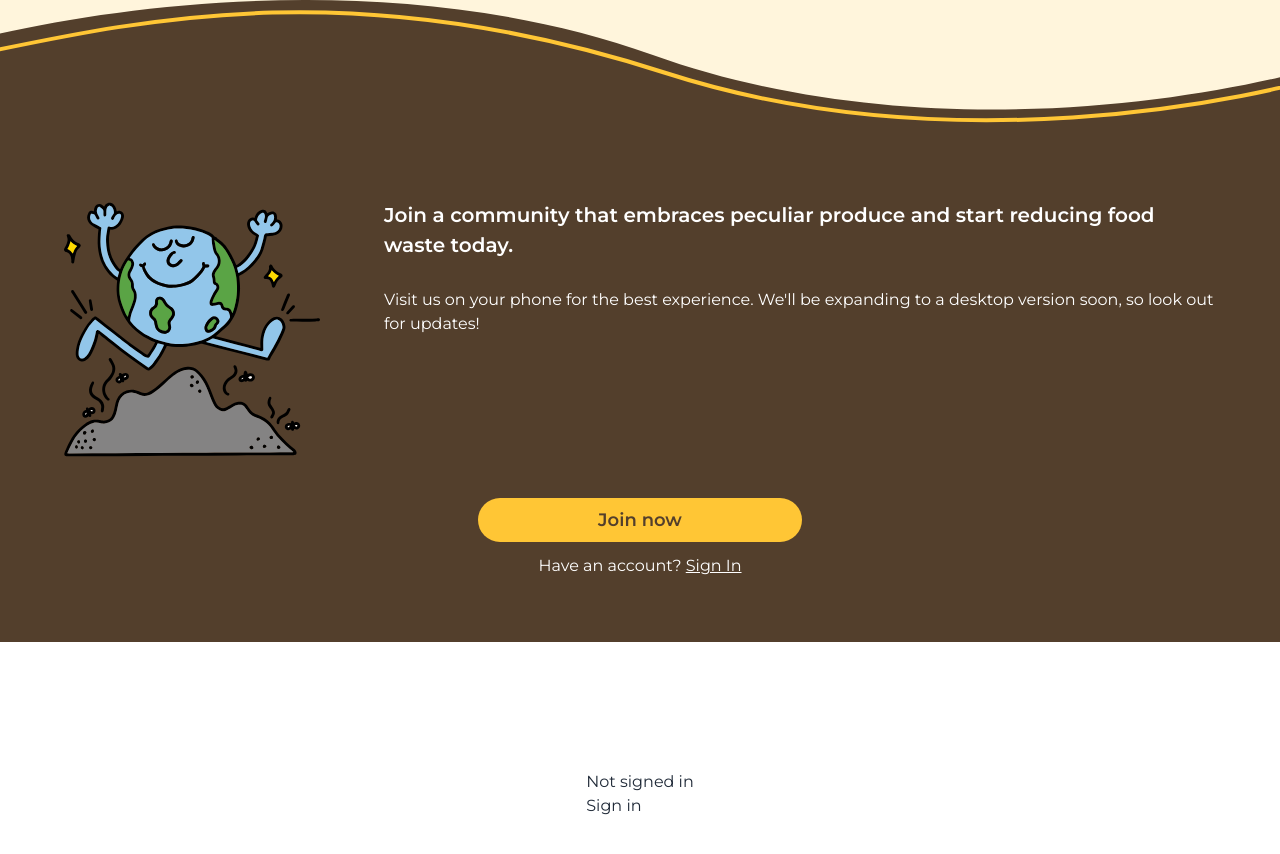
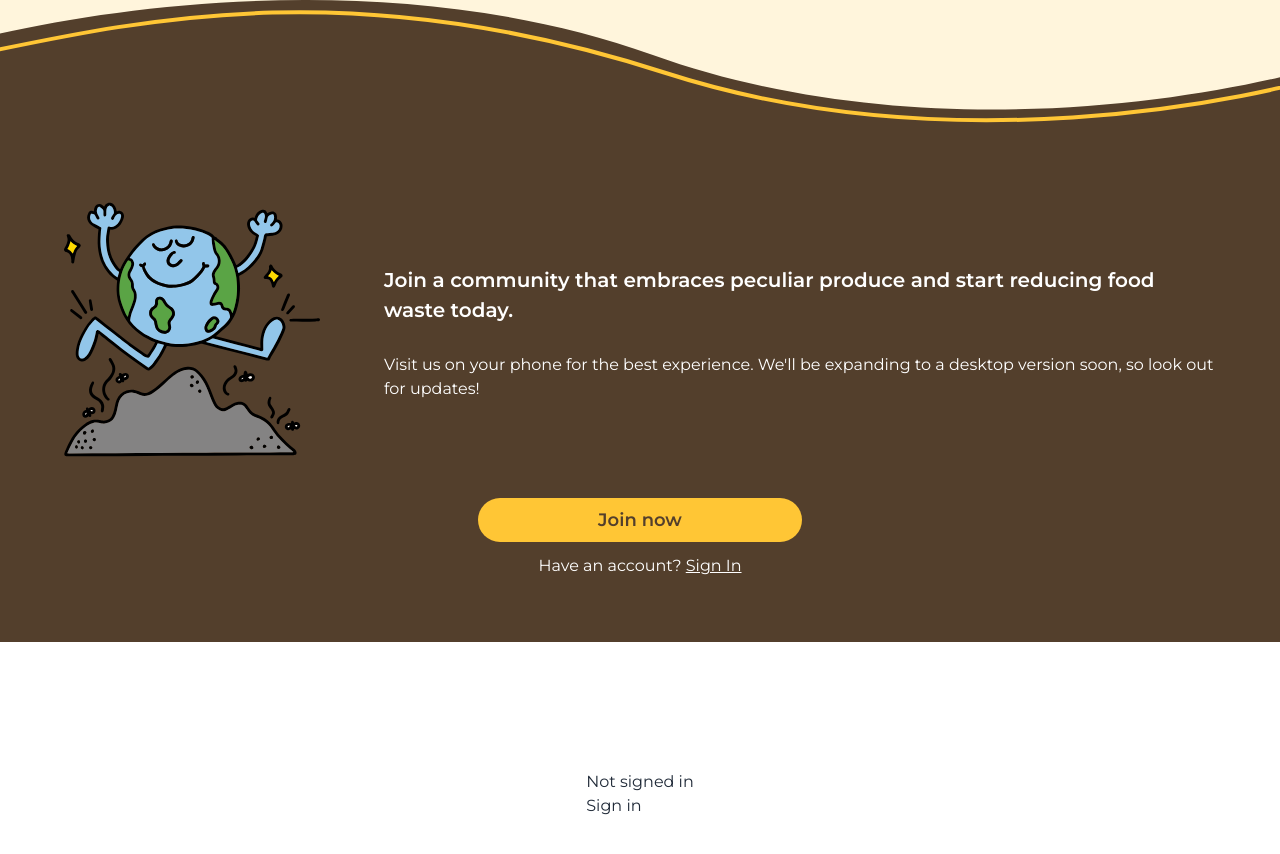
Before and after one commit to royanger/terra, a Next.js app: page / in a window 1280 px wide. Shown: the part 2088-2942 px from the top of the page. Built offline with nearby package versions, Linux system fonts and the light colour scheme; no server answers.

Commit message:
Minor fixes to landing page

```diff
--- a/src/components/Slider.jsx
+++ b/src/components/Slider.jsx
@@ -124,7 +124,7 @@ const LandingCards = ({ slide, slides }) => {
    const Slide = slides[slide]
 
    return (
-      <div className="content col-span-4 lg:col-span-6 bg-primary text-white rounded-3xl p-5 lg:p-4 lg:py-16 grid grid-cols-4 lg:grid-cols-3 min-h-[155px] md:min-h-[210px] lg:min-h-[330px]">
+      <div className="content col-span-4 lg:col-span-6 bg-primary text-white rounded-3xl p-5 lg:p-4 lg:py-16 grid grid-cols-4 lg:grid-cols-3 min-h-[183px] md:min-h-[240px] lg:min-h-[330px]">
          <Slide />
       </div>
    )
--- a/src/pages/index.jsx
+++ b/src/pages/index.jsx
@@ -159,7 +159,7 @@ export default function Home() {
                            width={286}
                         />
                      </div>
-                     <div>
+                     <div className="flex flex-col justify-center">
                         <Title variant="h2" className="hidden md:block mb-7">
                            Join a community that embraces peculiar produce and
                            start reducing food waste today.
```
